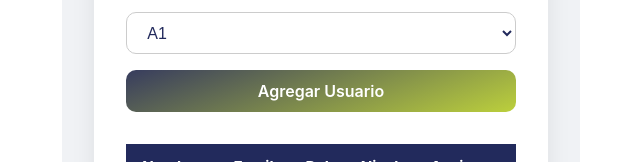
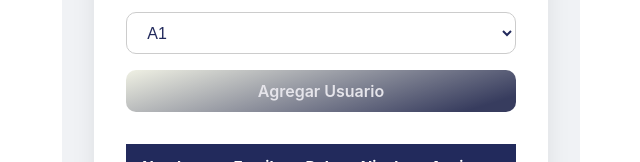
Before and after one commit to claretd23/SysEngLearn-vercel, a React (Vite) app: page /admin in a window 1280 px wide. Shown: the part 360-522 px from the top of the page, without its empty margins (319-959 px from the left). Built offline with nearby package versions, Linux system fonts and the light colour scheme; no server answers; sample sign-in values are in the browser's storage.

Commit message:
cambio diseño ForgotPassword

```diff
--- a/src/styles/AdminDashboard.css
+++ b/src/styles/AdminDashboard.css
@@ -25,7 +25,7 @@
 }
 
 .logout-button:hover {
-  background-color: #bcd03c;
+  background-color: #edefe0;
   transform: scale(1.05);
 }
 
@@ -78,8 +78,8 @@
 .button-add {
   grid-column: 1/-1;
   padding: 0.7rem 1.5rem;
-  background: linear-gradient(160deg, #373c5e, #bcd03c);
-  color: white;
+  background-image: linear-gradient(163deg, #f0f1e4 0%, #373c5e 90%);
+  color: #e5e4ea;
   font-weight: 600;
   border: none;
   border-radius: 10px;
```
